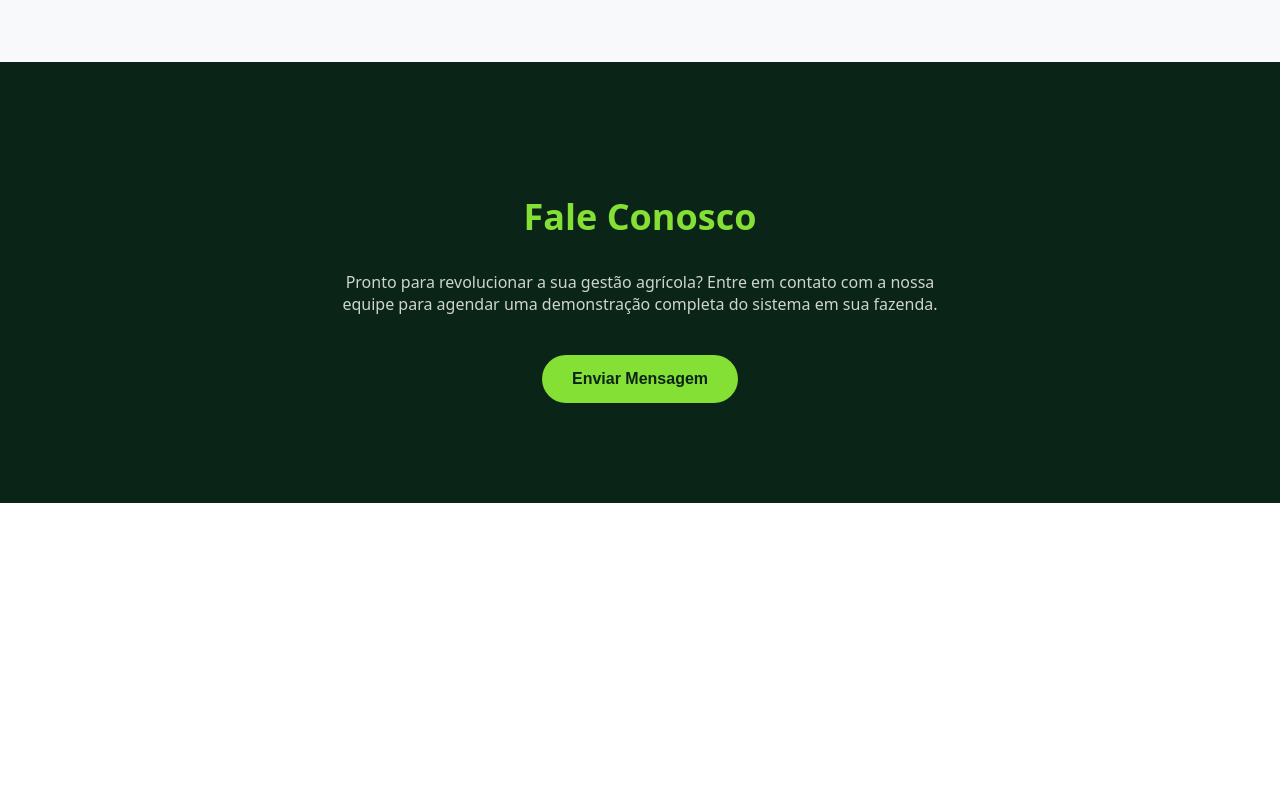
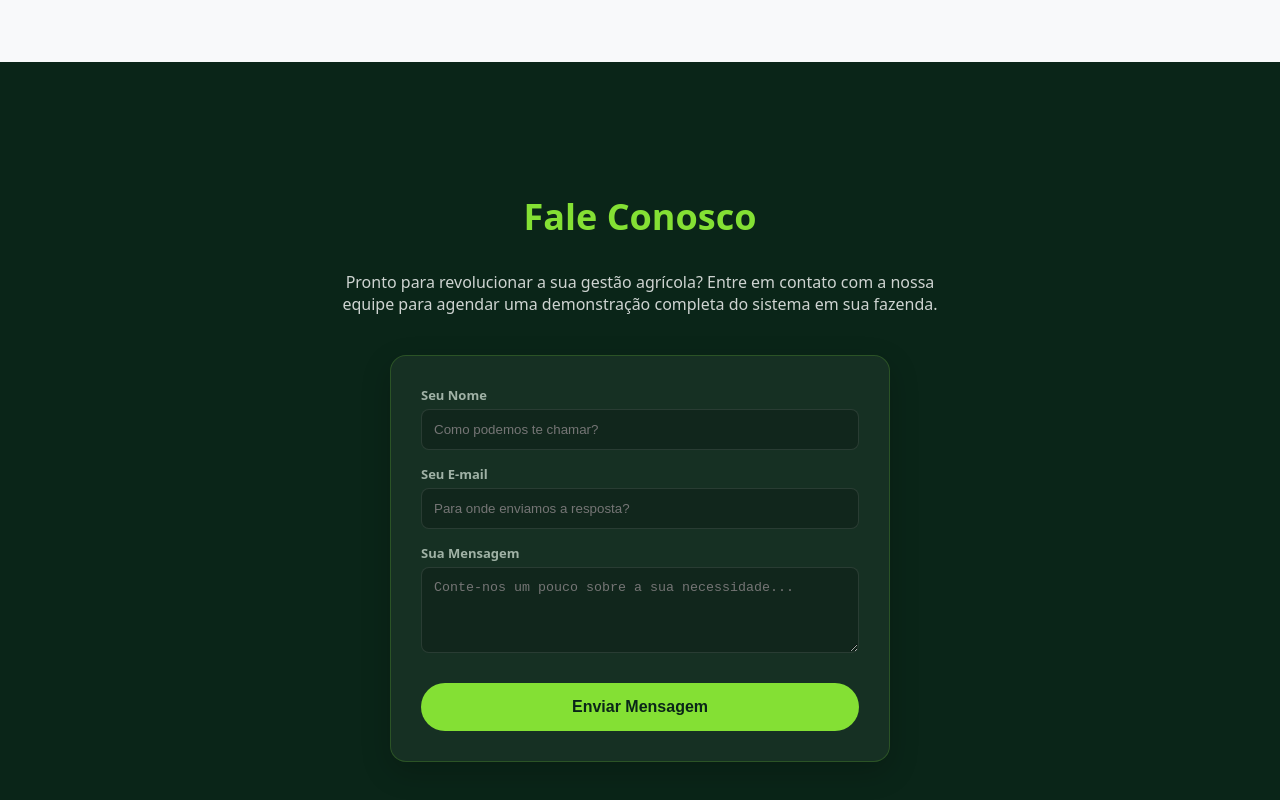
Before and after one commit to GabbiReis/Plataforma-IOT, a React (Create React App) app in the folder frontend/: page / in a window 1280 px wide. Shown: the part 1218-2018 px from the top of the page. Before the commit the page ends 1721 px from the top, so only its background shows below. Built offline with nearby package versions, Linux system fonts and the light colour scheme; no server answers.

Commit message:
fix/interno: deploy do projeto

```diff
--- a/frontend/src/components/Topbar.jsx
+++ b/frontend/src/components/Topbar.jsx
@@ -24,6 +24,29 @@ export default function Topbar({ usuario, onSearch, statusIot }) {
     window.addEventListener("limitesAtualizados", atualizarLimites);
     return () => window.removeEventListener("limitesAtualizados", atualizarLimites);
   }, []);
+
+  // NOVOS ESTADOS PARA MENSAGENS E ALERTAS REAIS
+  const [mensagemIA, setMensagemIA] = useState("Analisando dados recentes da estufa...");
+  const [faturasPendentes, setFaturasPendentes] = useState(0);
+  const [tarefasAtrasadas, setTarefasAtrasadas] = useState(0);
+
+  // BUSCA DADOS REAIS DE OUTROS MÓDULOS PARA O SININHO
+  useEffect(() => {
+    if (usuario?.id) {
+      fetch(`${API_URL}/faturas/${usuario.id}`)
+        .then(res => res.json())
+        .then(data => { if (Array.isArray(data)) setFaturasPendentes(data.filter(f => f.status === 'Em Aberto').length); })
+        .catch(() => {});
+
+      fetch(`${API_URL}/analises/dica-ia`)
+        .then(res => res.json())
+        .then(data => { if (data.dica && !data.dica.includes("429") && !data.dica.includes("Quota")) setMensagemIA(data.dica); })
+        .catch(() => {});
+    }
+
+    const tarefas = JSON.parse(localStorage.getItem('agendamentosAgriNexus') || '[]');
+    setTarefasAtrasadas(tarefas.filter(t => t.status === 'Atrasado').length);
+  }, [usuario]);
 
   // Busca dados IoT automaticamente para as páginas que não possuem a prop "statusIot"
   useEffect(() => {
@@ -90,8 +113,16 @@ export default function Topbar({ usuario, onSearch, statusIot }) {
       alertas.push({ id: 5, tipo: 'aviso', titulo: '📶 Sinal Instável', texto: `A conexão Wi-Fi do sensor está muito fraca (${sinal} dBm).` });
     }
 
+    // ALERTAS DE DADOS REAIS: FINANCEIRO E AGENDAMENTOS
+    if (faturasPendentes > 0) {
+      alertas.push({ id: 6, tipo: 'aviso', titulo: '💳 Fatura Pendente', texto: `Você possui ${faturasPendentes} fatura(s) aguardando pagamento no sistema.` });
+    }
+    if (tarefasAtrasadas > 0) {
+      alertas.push({ id: 7, tipo: 'critico', titulo: '⏰ Tarefas Atrasadas', texto: `Existem ${tarefasAtrasadas} agendamento(s) em atraso na sua estufa.` });
+    }
+
     if (alertas.length === 0) {
-      alertas.push({ id: 6, tipo: 'sucesso', titulo: '✅ Ambiente Estável', texto: 'Todas as métricas da estufa estão dentro do padrão ideal.' });
+      alertas.push({ id: 8, tipo: 'sucesso', titulo: '✅ Tudo em Ordem', texto: 'Métricas da estufa, finanças e agendamentos estão em dia.' });
     }
     return alertas;
   };
@@ -144,16 +175,12 @@ export default function Topbar({ usuario, onSearch, statusIot }) {
           </button>
 
           {menuAberto === 'mensagens' && (
-            <div style={{ position: 'absolute', top: '50px', right: '-50px', width: '300px', background: 'white', borderRadius: '12px', boxShadow: '0 5px 20px rgba(0,0,0,0.1)', zIndex: 100, padding: '16px' }}>
-              <h4 style={{ margin: '0 0 12px 0', color: '#0A2518' }}>Mensagens (2)</h4>
+            <div style={{ position: 'absolute', top: '50px', right: '-50px', width: '320px', background: 'white', borderRadius: '12px', boxShadow: '0 5px 20px rgba(0,0,0,0.1)', zIndex: 100, padding: '16px' }}>
+              <h4 style={{ margin: '0 0 12px 0', color: '#0A2518' }}>Caixa de Entrada (1)</h4>
 
-              <div style={{ fontSize: '13px', borderBottom: '1px solid #eee', paddingBottom: '10px', marginBottom: '10px' }}>
-                <strong style={{ color: '#0A2518' }}>Agrônomo Carlos:</strong>
-                <p style={{ margin: '4px 0 0 0', color: '#666' }}>A estufa Leste precisa de atenção na irrigação hoje à tarde.</p>
-              </div>
-              <div style={{ fontSize: '13px' }}>
-                <strong style={{ color: '#0A2518' }}>Suporte AgriNexus:</strong>
-                <p style={{ margin: '4px 0 0 0', color: '#666' }}>Sua fatura de manutenção foi gerada com sucesso.</p>
+              <div style={{ fontSize: '13px', paddingBottom: '10px' }}>
+                <strong style={{ color: '#0A2518', display: 'flex', alignItems: 'center', gap: '6px' }}>🤖 AgriNexus AI Insights:</strong>
+                <p style={{ margin: '6px 0 0 0', color: '#666', lineHeight: '1.5' }}>{mensagemIA}</p>
               </div>
             </div>
           )}
--- a/frontend/src/pages/Configuracoes.jsx
+++ b/frontend/src/pages/Configuracoes.jsx
@@ -31,7 +31,10 @@ export default function Configuracoes() {
     const salvos = localStorage.getItem("limitesAlertas");
     return salvos ? JSON.parse(salvos) : { tempMax: 32, umidMin: 40, nitro: 20 };
   });
-  const [notificacoes, setNotificacoes] = useState({ email: true, ia: true, faturas: false });
+  const [notificacoes, setNotificacoes] = useState(() => {
+    const salvos = localStorage.getItem("notificacoesPrefs");
+    return salvos ? JSON.parse(salvos) : { email: true, ia: true, faturas: false };
+  });
 
   useEffect(() => {
     const userLogado = localStorage.getItem("usuarioLogado");
@@ -96,6 +99,7 @@ export default function Configuracoes() {
 
       // Salva os novos limites e emite um aviso para atualizar os alertas na hora
       localStorage.setItem("limitesAlertas", JSON.stringify(limites));
+      localStorage.setItem("notificacoesPrefs", JSON.stringify(notificacoes));
       window.dispatchEvent(new Event("limitesAtualizados"));
 
       setSalvando(false);
--- a/frontend/src/pages/Landing.jsx
+++ b/frontend/src/pages/Landing.jsx
@@ -1,8 +1,11 @@
+import { useState } from "react";
 import { Link } from "react-router-dom";
 import "../styles/layout.css";
 import farmBg from "../assets/images/farm-bg.png";
 
 export default function Landing() {
+  const [formContato, setFormContato] = useState({ nome: "", email: "", mensagem: "" });
+  const [enviado, setEnviado] = useState(false);
 
   const scrollToSection = (e, id) => {
     e.preventDefault();
@@ -10,6 +13,16 @@ export default function Landing() {
     if (element) {
       element.scrollIntoView({ behavior: 'smooth' });
     }
+  };
+
+  const handleEnviarContato = (e) => {
+    e.preventDefault();
+    // Aqui simulamos o envio da mensagem. Num sistema real, mandaria para o backend.
+    setEnviado(true);
+    setFormContato({ nome: "", email: "", mensagem: "" });
+
+    // Oculta a mensagem de sucesso após 5 segundos
+    setTimeout(() => setEnviado(false), 5000);
   };
 
   return (
@@ -91,9 +104,54 @@ export default function Landing() {
           Pronto para revolucionar a sua gestão agrícola? Entre em contato com a nossa equipe
           para agendar uma demonstração completa do sistema em sua fazenda.
         </p>
-        <button style={{ background: '#84E034', color: '#0A2518', padding: '15px 30px', border: 'none', borderRadius: '30px', fontWeight: 'bold', fontSize: '16px', marginTop: '20px', cursor: 'pointer' }}>
-          Enviar Mensagem
-        </button>
+
+        <div style={{ maxWidth: '500px', margin: '40px auto', background: 'rgba(255,255,255,0.05)', padding: '30px', borderRadius: '16px', border: '1px solid rgba(132, 224, 52, 0.2)', boxShadow: '0 10px 30px rgba(0,0,0,0.2)' }}>
+          {enviado ? (
+            <div style={{ color: '#84E034', fontWeight: 'bold', fontSize: '18px', padding: '30px 0', animation: 'fadeInDown 0.5s' }}>
+              ✅ Mensagem enviada com sucesso!<br/>
+              <span style={{ fontSize: '14px', color: '#A0B2A6', display: 'block', marginTop: '10px' }}>Entraremos em contato em breve.</span>
+            </div>
+          ) : (
+            <form onSubmit={handleEnviarContato} style={{ display: 'flex', flexDirection: 'column', gap: '15px', textAlign: 'left' }}>
+              <div>
+                <label style={{ display: 'block', fontSize: '13px', marginBottom: '5px', color: '#A0B2A6', fontWeight: 'bold' }}>Seu Nome</label>
+                <input
+                  required
+                  type="text"
+                  placeholder="Como podemos te chamar?"
+                  value={formContato.nome}
+                  onChange={(e) => setFormContato({...formContato, nome: e.target.value})}
+                  style={{ width: '100%', padding: '12px', borderRadius: '8px', border: '1px solid rgba(255,255,255,0.1)', background: 'rgba(0,0,0,0.2)', color: 'white', outline: 'none', boxSizing: 'border-box' }}
+                />
+              </div>
+              <div>
+                <label style={{ display: 'block', fontSize: '13px', marginBottom: '5px', color: '#A0B2A6', fontWeight: 'bold' }}>Seu E-mail</label>
+                <input
+                  required
+                  type="email"
+                  placeholder="Para onde enviamos a resposta?"
+                  value={formContato.email}
+                  onChange={(e) => setFormContato({...formContato, email: e.target.value})}
+                  style={{ width: '100%', padding: '12px', borderRadius: '8px', border: '1px solid rgba(255,255,255,0.1)', background: 'rgba(0,0,0,0.2)', color: 'white', outline: 'none', boxSizing: 'border-box' }}
+                />
+              </div>
+              <div>
+                <label style={{ display: 'block', fontSize: '13px', marginBottom: '5px', color: '#A0B2A6', fontWeight: 'bold' }}>Sua Mensagem</label>
+                <textarea
+                  required
+                  placeholder="Conte-nos um pouco sobre a sua necessidade..."
+                  rows="4"
+                  value={formContato.mensagem}
+                  onChange={(e) => setFormContato({...formContato, mensagem: e.target.value})}
+                  style={{ width: '100%', padding: '12px', borderRadius: '8px', border: '1px solid rgba(255,255,255,0.1)', background: 'rgba(0,0,0,0.2)', color: 'white', outline: 'none', boxSizing: 'border-box', resize: 'vertical' }}
+                ></textarea>
+              </div>
+              <button type="submit" style={{ background: '#84E034', color: '#0A2518', padding: '15px 30px', border: 'none', borderRadius: '30px', fontWeight: 'bold', fontSize: '16px', marginTop: '10px', cursor: 'pointer', transition: 'transform 0.2s' }} onMouseOver={(e) => e.target.style.transform = 'scale(1.03)'} onMouseOut={(e) => e.target.style.transform = 'scale(1)'}>
+                Enviar Mensagem
+              </button>
+            </form>
+          )}
+        </div>
       </section>
 
     </div>
```
